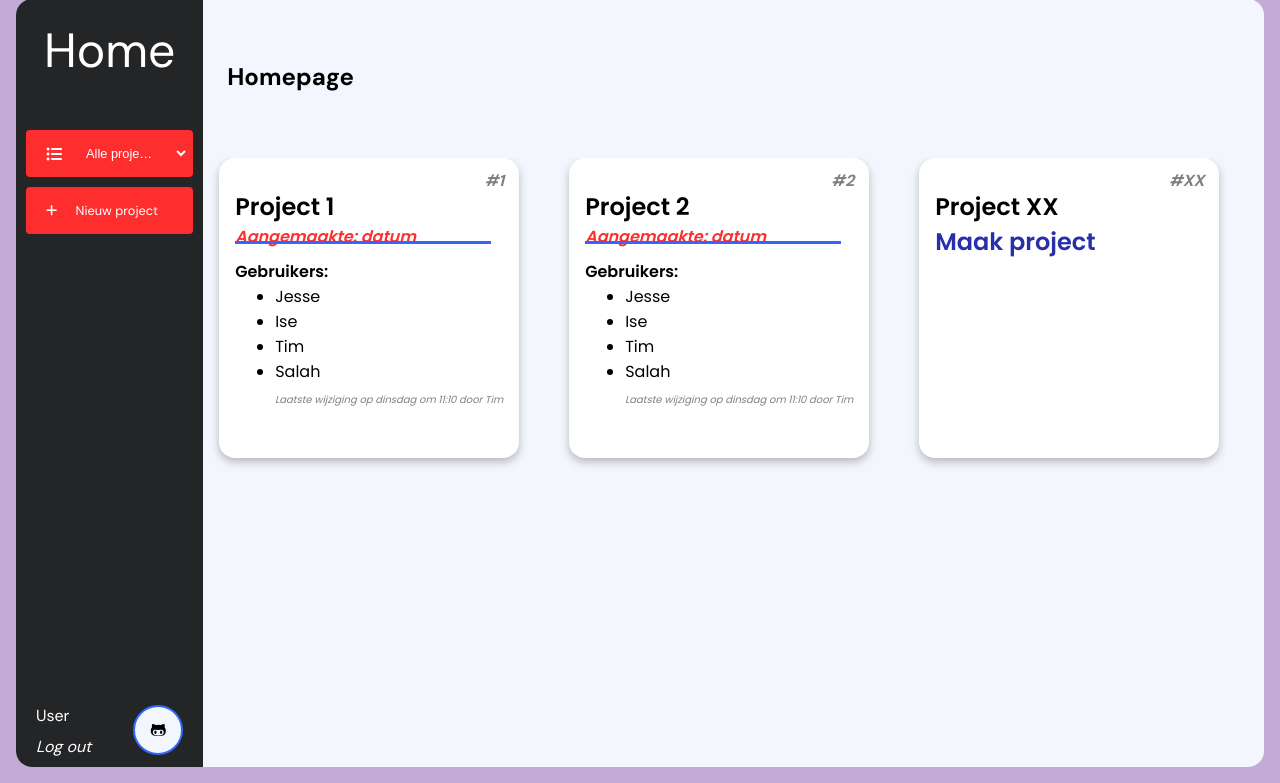
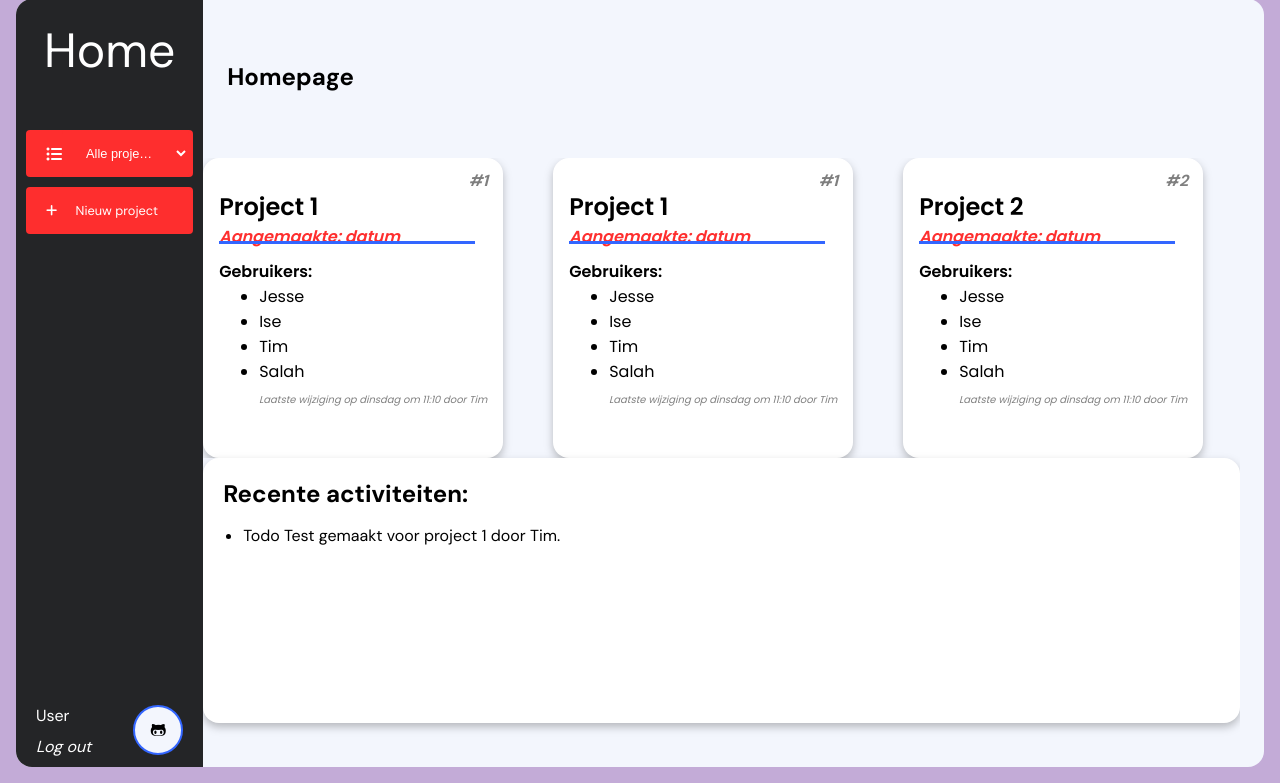
Before and after one commit to timvdlee/A4, a Django app: page / in a window 1280 px wide. Shown: the part 17-800 px from the top of the page. Run offline with Django 4.2, Linux system fonts and the light colour scheme; some libraries are stand-ins or nearby versions.

Commit message:
basis html en css voor titel feed!

```diff
--- a/Project_A4/static/css/style.css
+++ b/Project_A4/static/css/style.css
@@ -46,6 +46,7 @@ body {
 .app {
     background-color: var(--primary-app-background);
     max-width: 1550px;
+    font-size: var(--secondary-font);
     height: 100vh;
     display: flex;
     flex-direction: row;
@@ -198,10 +199,18 @@ body {
     overflow: hidden;
 }
 
+.home {
+    display: flex;
+    flex-direction: column;
+    width: 100%;
+    height: 100%;
+}
+
 .horizontal-align {
     display: flex;
     justify-content: center;
     width: 100%;
+    flex: 1;
   }
 
 .project-lijst-wrapper {
@@ -212,7 +221,6 @@ body {
 
   .project-lijst {
     display: flex;
-    margin-left: 16px;
     border-radius: 16px;
     flex-direction: row;
     gap: 50px;
@@ -245,7 +253,7 @@ body {
     color: rgba(0, 0, 0, 0.5);
   }
 
-  .project-titel {
+  .project-titel, .feed-titel {
     font-size: var(--primary-font-size);
     margin: 0;
     font-weight: 600;
@@ -302,3 +310,25 @@ body {
     padding-right: 16px;
     padding-bottom: 10px;
 }
+
+.feed {
+    display: flex;
+    flex: 1;
+    width: 100%;
+    justify-content: center;
+  }
+
+  .feed-inner {
+    display: flex;
+    width: 1050px;
+    background-color: #fff;
+    border-radius: 16px;
+    filter: drop-shadow(0px 4px 4px rgba(0, 0, 0, 0.25));
+    margin-bottom: 20px;
+    flex-direction: column;
+  }
+
+  .feed-titel {
+    margin-top: 20px;
+    margin-left: 20px;
+  }
--- a/Project_A4/templates/home.html
+++ b/Project_A4/templates/home.html
@@ -1,4 +1,5 @@
 {% extends 'base.html' %} {% block content %}
+<div class="home">
   <div class="horizontal-align">
     <div class="project-lijst-wrapper">
       <div class="project-lijst">
@@ -13,7 +14,24 @@
             <li class="lijst-element">Tim</li>
             <li class="lijst-element">Salah</li>
           </ul>
-        <p class="wijzeging">Laatste wijziging op dinsdag om 11:10 door Tim</p>
+          <p class="wijzeging">
+            Laatste wijziging op dinsdag om 11:10 door Tim
+          </p>
+        </div>
+        <div class="project-element">
+          <p class="project-number">#1</p>
+          <p class="project-titel">Project 1</p>
+          <p class="project-datum">Aangemaakte: datum</p>
+          <p class="gebruikers">Gebruikers:</p>
+          <ul class="lijst">
+            <li class="lijst-element">Jesse</li>
+            <li class="lijst-element">Ise</li>
+            <li class="lijst-element">Tim</li>
+            <li class="lijst-element">Salah</li>
+          </ul>
+          <p class="wijzeging">
+            Laatste wijziging op dinsdag om 11:10 door Tim
+          </p>
         </div>
         <div class="project-element">
           <p class="project-number">#2</p>
@@ -26,15 +44,28 @@
             <li class="lijst-element">Tim</li>
             <li class="lijst-element">Salah</li>
           </ul>
-        <p class="wijzeging">Laatste wijziging op dinsdag om 11:10 door Tim</p>
+          <p class="wijzeging">
+            Laatste wijziging op dinsdag om 11:10 door Tim
+          </p>
         </div>
         <div class="project-element">
-        <p class="project-number">#XX</p>
+          <p class="project-number">#</p>
           <p class="project-titel">Project XX</p>
           <p class="project-maken">Maak project</p>
         </div>
       </div>
     </div>
   </div>
+  <div class="feed">
+    <div class="feed-inner">
+      <p class="feed-titel">Recente activiteiten:</p>
+      <ul class="feed-lijst">
+        <li class="lijst-element-feed">
+          Todo Test gemaakt voor project 1 door Tim.
+        </li>
+      </ul>
+    </div>
+  </div>
+</div>
 
 {% endblock content %}
```
Lines whose indentation alone changed are shown as unchanged.
